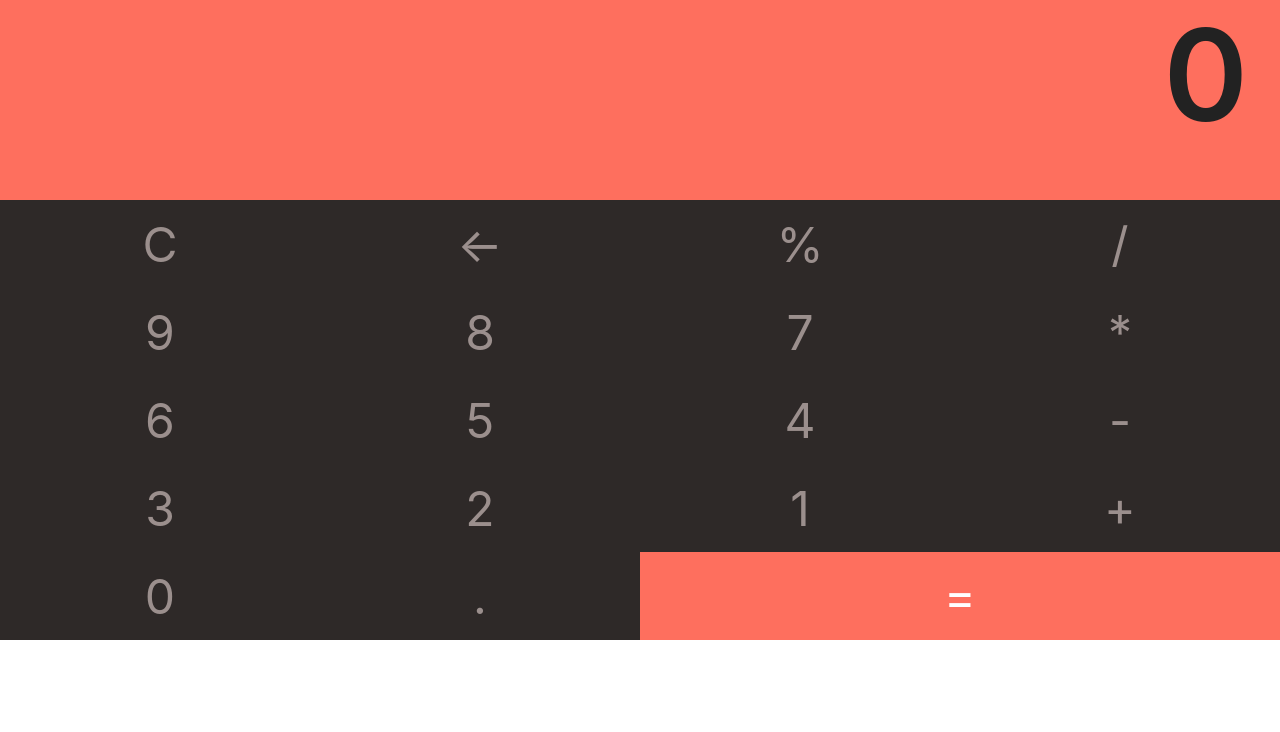
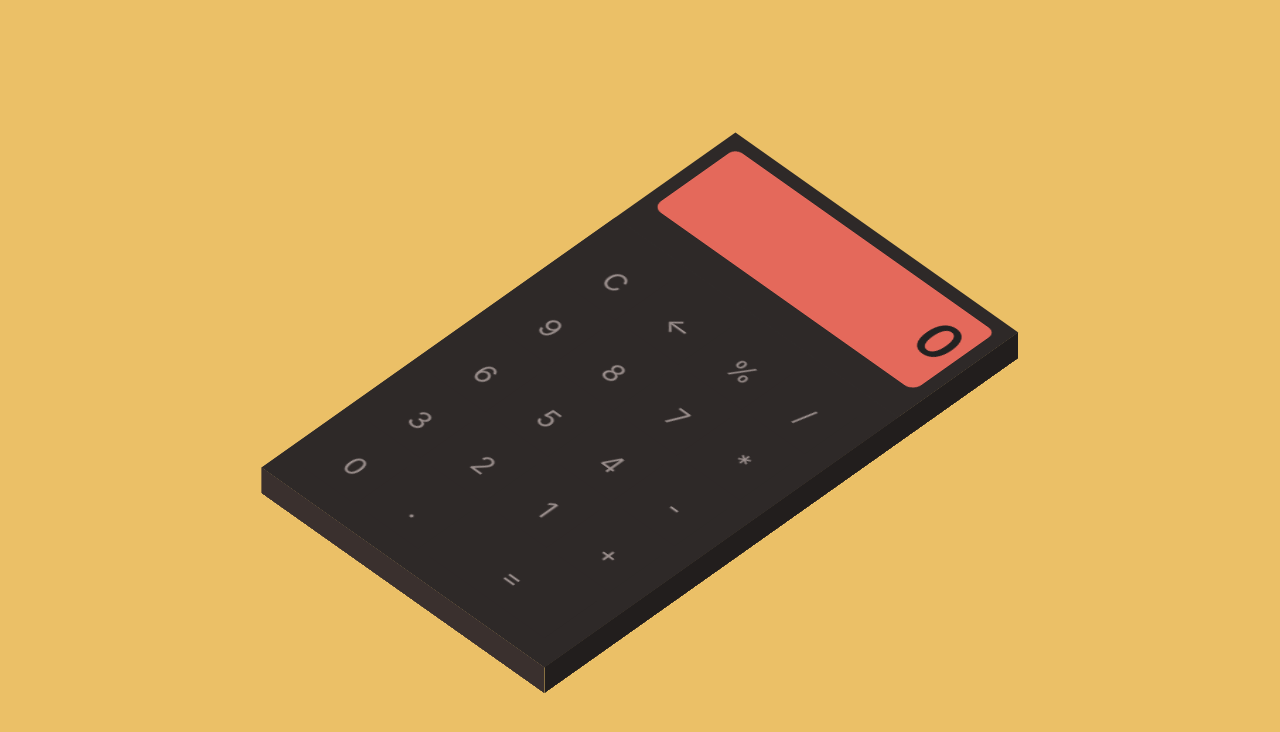
Before and after one commit to i-k0n/react-calculator, a React (Create React App) app: page / in a window 1280 px wide. Shown: the top 732 px of the page. Built offline with nearby package versions, Linux system fonts and the light colour scheme.

Commit message:
added styling and 3D elements

```diff
--- a/src/App.css
+++ b/src/App.css
@@ -1,4 +1,4 @@
-* {
+/* * {
   box-sizing: border-box;
   margin: 0;
   padding: 0;
@@ -33,7 +33,6 @@
   height: 19vh;
   font-size: 8rem;
   font-weight: 600;
-  /* To display the value at the bottom-right of the container */
   display: flex;
   justify-content: flex-end;
   align-items: flex-end;
@@ -42,8 +41,6 @@
 .computation-screen {
   height: 6vh;
   font-size: 2.5rem;
-
-  /* To display the value at the bottom-right of the container */
   display: flex;
   justify-content: flex-end;
   align-items: flex-end;
@@ -55,9 +52,9 @@
 }
 
 .keypad__row {
-  height: 11vh; /* (80vh calculator - 25vh screen) / 5 keypadRow components = 11vh */
+  height: 11vh;
   width: 100%;
-  display: flex; /* To control the dimension */
+  display: flex;
   color: white;
 }
 
@@ -97,4 +94,181 @@
 .is-depressed {
   color: #bbb;
   background-color: #fe6f5e;
+} */
+
+* {
+  box-sizing: border-box;
+  margin: 0;
+  padding: 0;
+  font-family: -apple-system, BlinkMacSystemFont, 'Segoe UI', Roboto, Oxygen, Ubuntu, Cantarell, 'Open Sans', 'Helvetica Neue', sans-serif;
 }
+
+#root {
+  background-color: #ebc067;
+  display: grid;
+  width: 100%;
+  height: 100vh;
+  overflow: hidden;
+}
+
+.calculator-container {
+  background-color: #2e2928;
+  width: 400px;
+  height: 670px;
+  margin: auto;
+  /* 3D styling */
+  transform: rotateX(45deg) rotateZ(45deg);
+  transform-style: preserve-3d;
+}
+
+.calculator-container:before {
+    content: "";
+    position: absolute;
+    width: 400px;
+    height: 2.3em;
+    background-color: #3a302e;
+    transform: rotateX(90deg) translateY(-2.35em);
+    transform-origin: 0 909% 336px;
+}
+
+.calculator-container:after {
+  content: "";
+  position: absolute;
+  width: 2.3em;
+  height: 670px;
+  background-color: #221e1d;
+  transform: rotateY(-90deg) translateX(-2.35em);
+  transform-origin: 165% 0 1009px;
+}
+
+.screen {
+  width: 400px;
+  height: 170px;
+  color: #222;
+  padding: 1em;
+  display: flex;
+  flex-direction: column;
+}
+
+.result-screen, .computation-screen {
+  background-color: #e4695b;
+  display: flex;
+  justify-content: flex-end;
+  align-items: flex-end;
+  padding: 10px;
+}
+
+.result-screen {
+  font-size: 4em;
+  font-weight: 600;
+  border-radius: 0.15em 0.15em 0 0;
+}
+
+.computation-screen {
+  font-size: 1.5em;
+  font-weight: 500;
+  border-radius: 0 0 0.5em 0.5em;
+}
+
+.keypad {
+  background-color: #2e2928;
+  height: 500px;
+  position: relative;
+  padding: 1.25em;
+}
+
+
+.keypad__row {
+  height: 92px;
+  width: 100%;
+  display: flex;
+  color: white;
+}
+
+.btn {
+  width: 2.3em;
+  height: 2.3em;
+  float: left;
+  margin: 0.25em;
+  position: relative;
+  font-size: 2em;
+  color: #9b8f8d;
+  border: 0;
+  display: flex;
+  justify-content: center;
+  align-items: center;
+  background-color: #2e2928;
+  transition: 45ms ease-out;
+  transform: translateZ(1em);
+  transform-style: preserve-3d;
+}
+
+/* .btn {
+  width: 2.3em;
+  height: 2.3em;
+  float: left;
+  margin: 0.25em;
+  position: relative;
+  font-size: 2em;
+  color: #9b8f8d;
+  display: flex;
+  justify-content: center;
+  align-items: center;
+  background-color: #2e2928;
+  transition: 45ms ease-out;
+  transform: translateZ(1em);
+  transform-style: preserve-3d;
+} */
+
+.btn:before {
+  content: "";
+  position: absolute;
+  width: 2.3em;
+  height: 1em;
+  background-color: #3a302e;
+  transform: rotateX(90deg) translateY(0em);
+  transform-origin: 0 42px 10px;
+}
+
+.btn:after {
+  content: "";
+  position: absolute;
+  width: 1em;
+  height: 2.3em;
+  background-color: #221e1d;
+  transform: rotateY(-90deg) translateX(0em);
+  transform-origin: 42px 0 11px;
+}
+
+.btn--large {
+  width: 5.1em;
+}
+
+.btn--large:before {
+  width: 5.1em;
+  height: 1em;
+  transform: rotateX(90deg) translateY(0em);
+  transform-origin: 0 132% 11px;
+}
+
+.btn--large:after {
+  width: 1em;
+  height: 2.3em;
+  transform: rotateY(-90deg) translateX(0em);
+  transform-origin: 201% 0 32px;
+}
+
+.btn:hover {
+  color: #b2a09c;
+  background-color: #3f3331;
+  cursor: default;
+}
+
+.btn:active {
+  transform: translateZ(0.25em)
+}
+
+.is-depressed {
+  color: #bbb;
+  background-color: #fe6f5e;
+}
```
